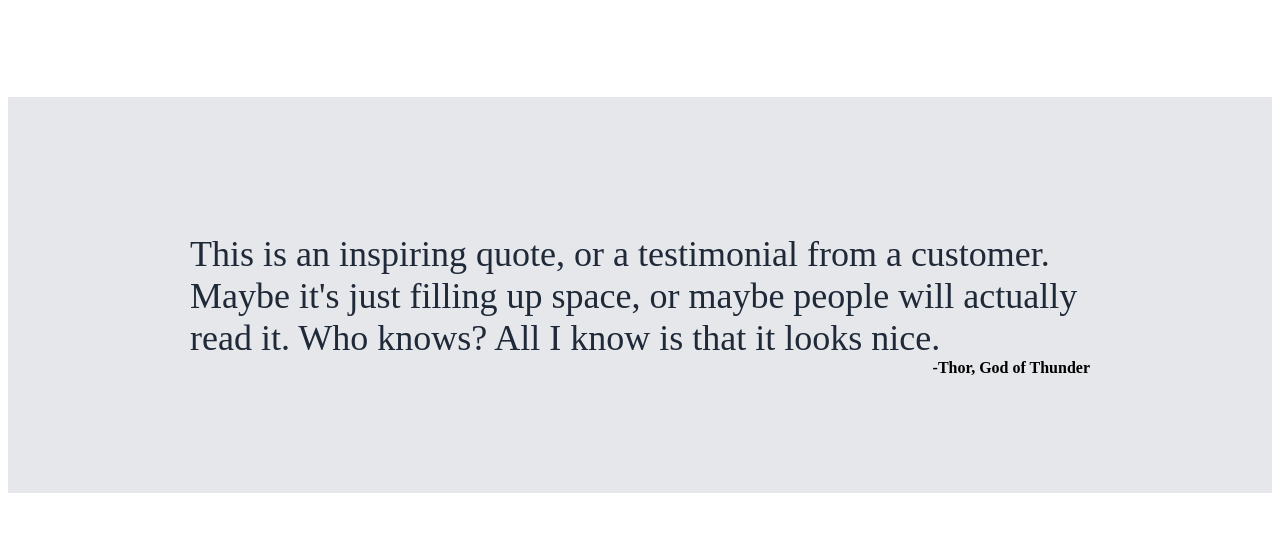
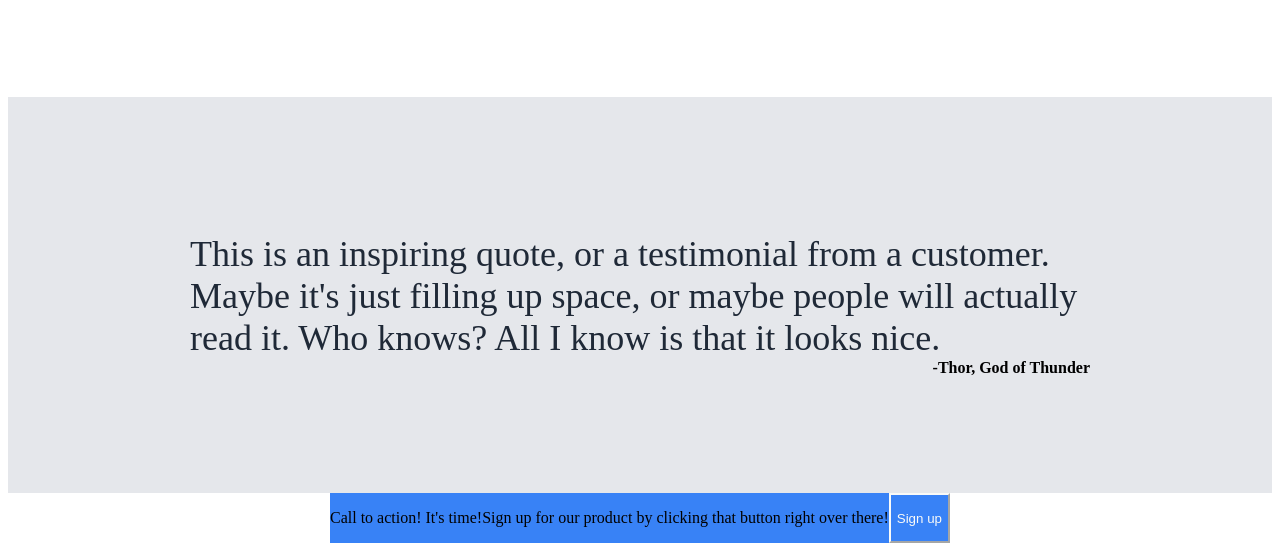
Before and after one commit to SpragueWandsworth/odin-webpage, a plain HTML site: page index.html in a window 1280 px wide. Shown: the part 868-1419 px from the top of the page. Before the commit the page ends 1369 px from the top, so only its background shows below. Drawn offline with Linux system fonts and the light colour scheme.

Commit message:
Started call to action

```diff
--- a/index.html
+++ b/index.html
@@ -49,5 +49,12 @@
             <p class="quote-text">This is an inspiring quote, or a testimonial from a customer. Maybe it's just filling up space, or maybe people will actually read it. Who knows? All I know is that it looks nice.</p>
             <p class="quotee">-Thor, God of Thunder</p>
         </div>
+        <div class="bottom-section">
+            <div class="call-to-action">
+                <p>Call to action! It's time!</p>
+                <p>Sign up for our product by clicking that button right over there!</p>
+                <button>Sign up</button>
+            </div>
+        </div>
     </body>
 </html>
--- a/style.css
+++ b/style.css
@@ -121,3 +121,20 @@ a{
     min-width: 900px;
     margin-top: 0%;
 }
+
+.bottom-section {
+    display: flex;
+    justify-content: center;
+    align-items: center;
+}
+
+.call-to-action {
+    display: flex;
+    background-color: #3882F6;
+}
+
+.call-to-action > button {
+    color: #F9FAF8;
+    background-color: #3882F6;
+    border-color: #F9FAF8;
+}
```
